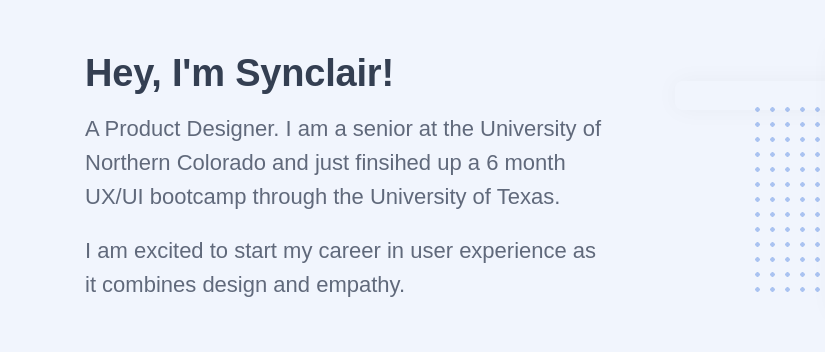
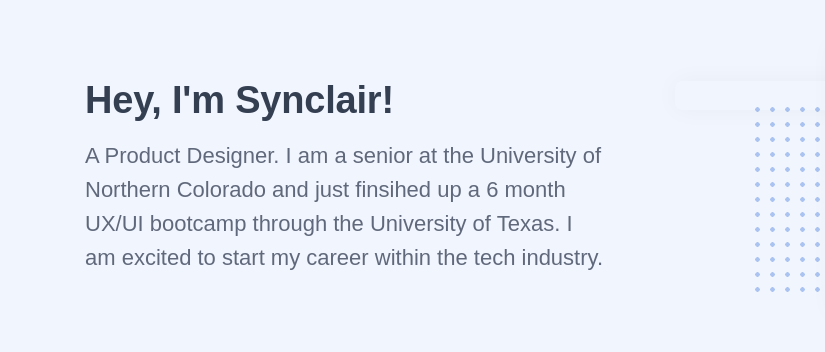
Before and after one commit to synlarson/UXportfolio, a plain HTML site: page Aboutme.html in a window 1280 px wide. Shown: the part 225-577 px from the top of the page, 0-825 px from the left. Drawn offline with nearby package versions, Linux system fonts and the light colour scheme; grey boxes are pictures that could not be loaded; a web font is replaced by a local one.

Commit message:
Update Aboutme.html

```diff
--- a/Aboutme.html
+++ b/Aboutme.html
@@ -152,8 +152,8 @@
         <div class="col-lg-6">
 
           <h2 class="display-4 mb-3">Hey, I'm Synclair!</h2>
-          <p class="lead fs-lg">A Product Designer. I am a senior at the University of Northern Colorado and just finsihed up a 6 month UX/UI bootcamp through the University of Texas. </p>
-          <p class="lead fs-lg">I am excited to start my career in user experience as it combines design and empathy.</p>
+          <p class="lead fs-lg">A Product Designer. I am a senior at the University of Northern Colorado and just finsihed up a 6 month UX/UI bootcamp through the University of Texas. I am excited to start my career within the tech industry. </p>
+
           <div class="row gy-3 gx-xl-8">
 
               </ul>
```
